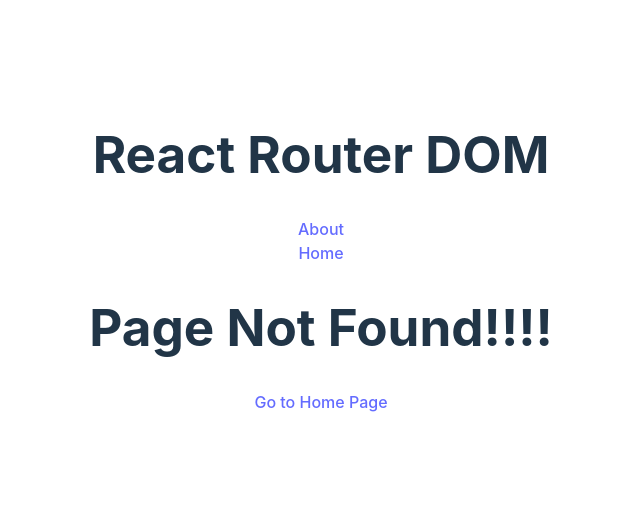
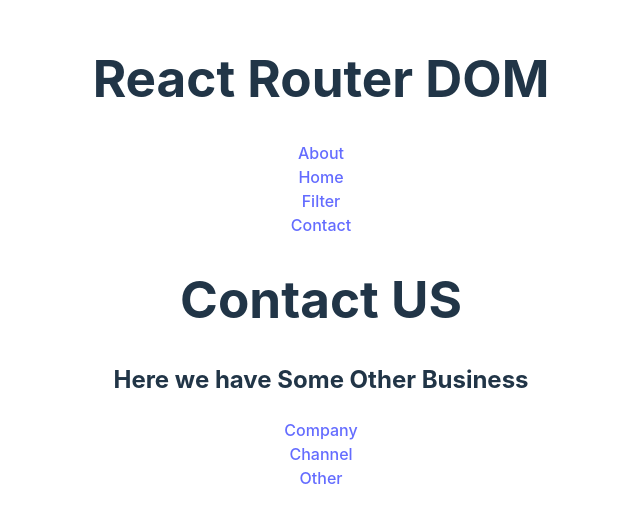
Before and after one commit to vipulVinno2001/React-Router-Dom, a React (Vite) app: page /contact in a window 1280 px wide. Before the commit this address had no page. Shown: the part 147-670 px from the top of the page, without its empty margins (319-959 px from the left). Built offline with nearby package versions, Linux system fonts and the light colour scheme.

Commit message:
Added the Nested Routing

```diff
--- a/src/App.jsx
+++ b/src/App.jsx
@@ -5,6 +5,11 @@
 import Navbar from "./Component/Navbar";
 import Page404 from "./Component/Page404";
 import User from "./Component/User";
+import Filter from "./Component/Filter";
+import Contact from "./Component/Contact";
+import Company from "./Component/Company";
+import Channel from "./Component/Channel";
+import Other from "./Component/Other";
 function App() {
   return (
     <>
@@ -17,6 +22,12 @@
           <Route path="/about" element={<About />} />
           <Route path="/*" element={<Page404 />} />
           <Route  path="/user/:name"  element={<User />}/>
+          <Route  path="/filter"  element={<Filter />}/>
+          <Route path="/contact/" element={<Contact />}>
+            <Route path="company" element={<Company />}/>
+            <Route path="channel" element={<Channel />}/>
+            <Route path="other" element={<Other />}/>
+          </Route>
         </Routes>
       </BrowserRouter>
     </>
--- /dev/null
+++ b/src/Component/Channel.jsx
@@ -0,0 +1,11 @@
+
+
+const Channel = () => {
+  return (
+    <div>
+        <h1>Youtube Channel Page</h1>
+    </div>
+  )
+}
+
+export default Channel
--- /dev/null
+++ b/src/Component/Company.jsx
@@ -0,0 +1,11 @@
+
+
+const Company = () => {
+  return (
+    <div>
+        <h1>Company Page</h1>
+    </div>
+  )
+}
+
+export default Company
--- /dev/null
+++ b/src/Component/Contact.jsx
@@ -0,0 +1,20 @@
+import { Link, Outlet } from "react-router-dom"
+
+
+const Contact = () => {
+  return (
+    <div>
+        <h1>Contact US</h1>
+        <h2>Here we have Some Other Business</h2>
+        <Link to="company">Company</Link>
+        <br />
+        <Link to="channel">Channel</Link>
+        <br />
+        <Link to="other">Other</Link>
+        <Outlet />
+
+    </div>
+  )
+}
+
+export default Contact
--- /dev/null
+++ b/src/Component/Filter.jsx
@@ -0,0 +1,17 @@
+import { useSearchParams } from "react-router-dom"
+
+
+const Filter = () => {
+    const [searchParam , setSearchParam] = useSearchParams();
+    console.warn(searchParam.get('age'))
+    const age = searchParam.get('age')
+  return (
+    <div>
+        <h1>My age is {age}</h1>
+        <input  type="text" onChange={(e) => setSearchParam({'text':e.target.value})}/>
+        <button onClick={() => setSearchParam({'age':40})}>Set Age in Query Params</button>
+    </div>
+  )
+}
+
+export default Filter
--- a/src/Component/Home.jsx
+++ b/src/Component/Home.jsx
@@ -1,9 +1,12 @@
-
+import { useNavigate } from "react-router-dom";
 
 const Home = () => {
+    const navigate = useNavigate();
   return (
     <div>
         <h1>Home Page</h1>
+        <button onClick={() => navigate('/about')}>Go To About Page</button>
+        <button onClick={() => navigate('/filter')}>Go to Filter Page</button>
     </div>
   )
 }
--- a/src/Component/Navbar.jsx
+++ b/src/Component/Navbar.jsx
@@ -7,6 +7,9 @@
       <br />
       <Link to="/">Home</Link>
       <br />
+      <Link to="/filter">Filter</Link>
+      <br />
+      <Link to="/contact">Contact</Link>
 
     </div>
   );
--- /dev/null
+++ b/src/Component/Other.jsx
@@ -0,0 +1,11 @@
+
+
+const Other = () => {
+  return (
+    <div>
+        <h1>Other Page</h1>
+    </div>
+  )
+}
+
+export default Other
```
Also changed, not shown: 1 other file (tests, documents, lock files or other folders).
